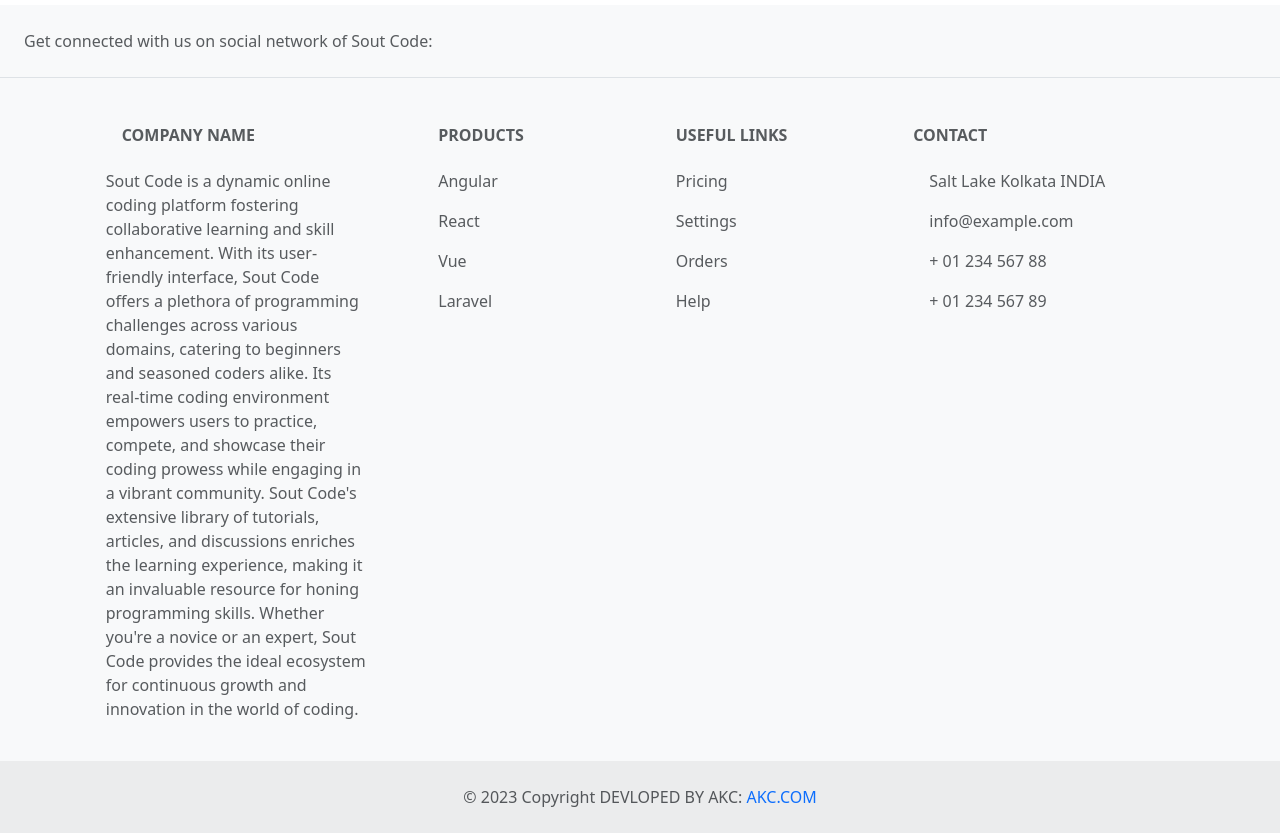
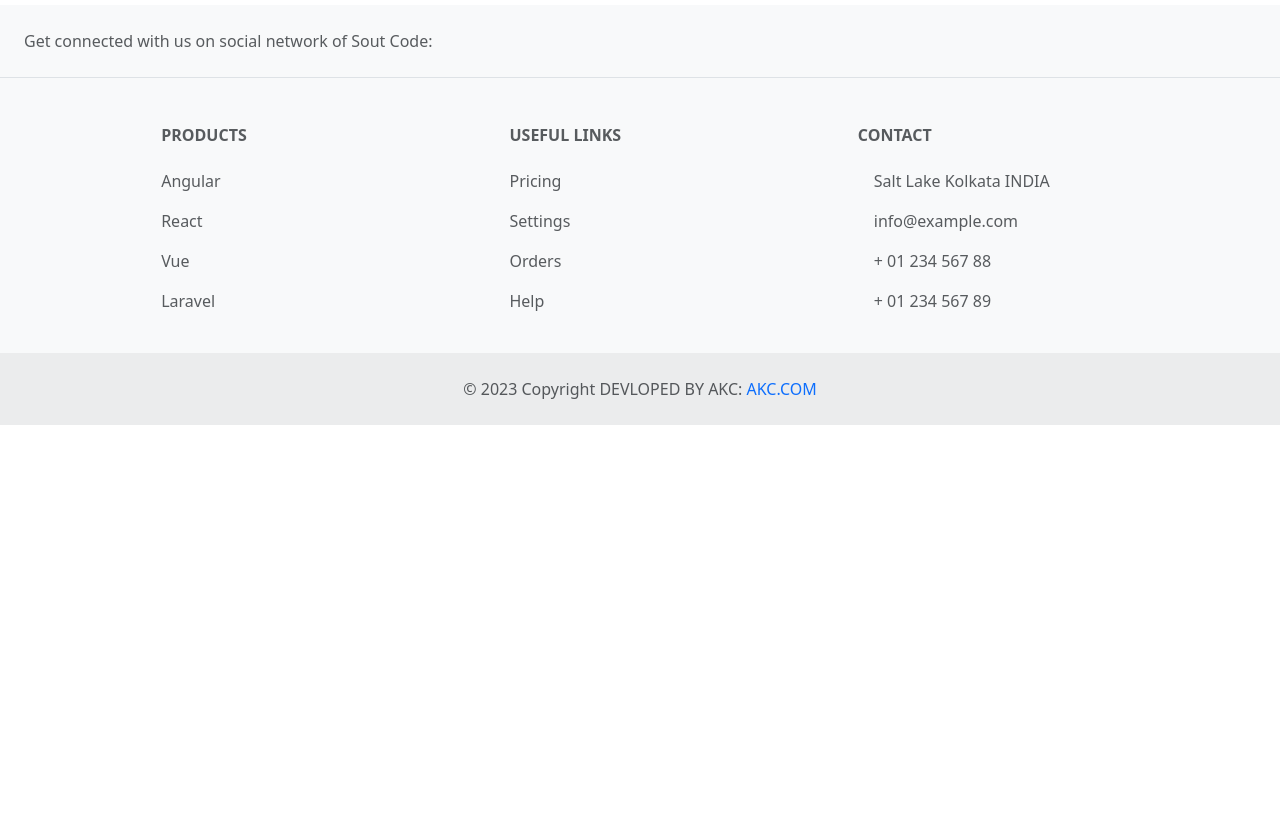
Before and after one commit to sachida327/porta27, a plain HTML site: page index.html in a window 1280 px wide. Shown: the part 680-1513 px from the top of the page. After the commit the page ends 1105 px from the top, so only its background shows below. Drawn offline with nearby package versions, Linux system fonts and the light colour scheme; files whose address does not match are found by name.

Commit message:
index.html

```diff
--- a/index.html
+++ b/index.html
@@ -90,15 +90,7 @@
       <!-- Grid row -->
       <div class="row mt-3">
         <!-- Grid column -->
-        <div class="col-md-3 col-lg-4 col-xl-3 mx-auto mb-4">
-          <!-- Content -->
-          <h6 class="text-uppercase fw-bold mb-4">
-            <i class="fas fa-gem me-3"></i>Company name
-          </h6>
-          <p>
-            Sout Code is a dynamic online coding platform fostering collaborative learning and skill enhancement. With its user-friendly interface, Sout Code offers a plethora of programming challenges across various domains, catering to beginners and seasoned coders alike. Its real-time coding environment empowers users to practice, compete, and showcase their coding prowess while engaging in a vibrant community. Sout Code's extensive library of tutorials, articles, and discussions enriches the learning experience, making it an invaluable resource for honing programming skills. Whether you're a novice or an expert, Sout Code provides the ideal ecosystem for continuous growth and innovation in the world of coding.
-          </p>
-        </div>
+
         <!-- Grid column -->
 
         <!-- Grid column -->
```
